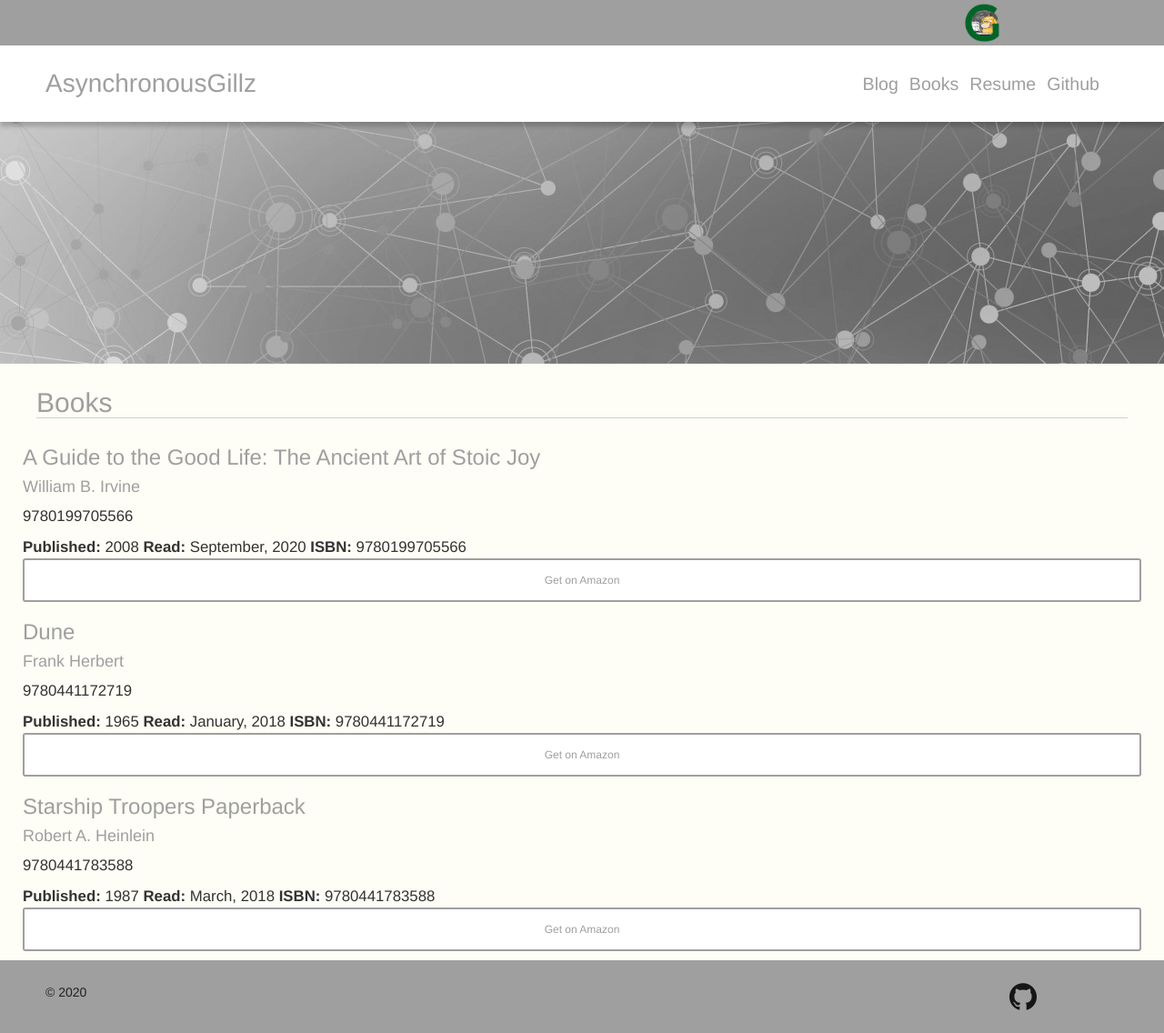
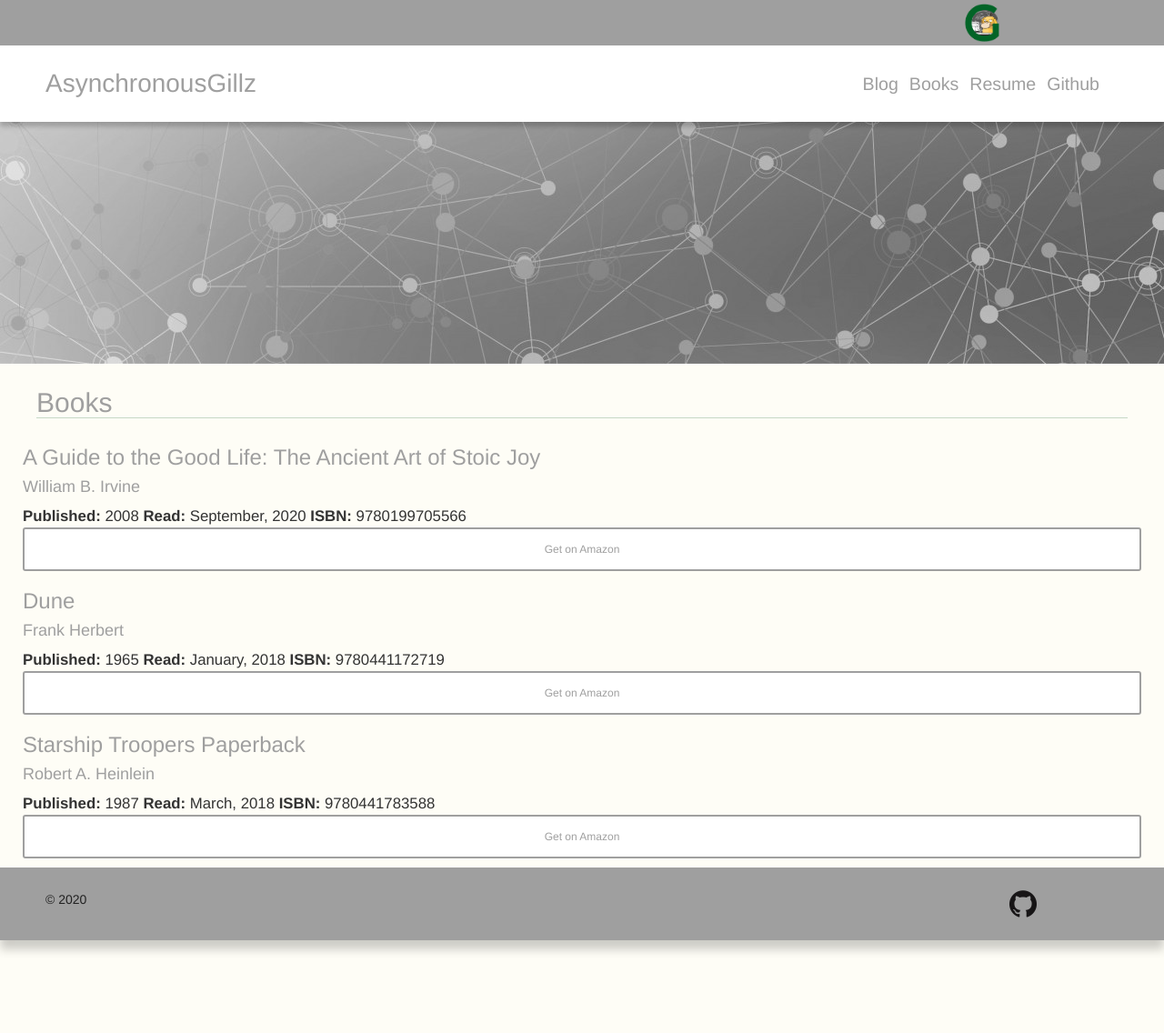
Before and after one commit to GerhardOfRivia/GerhardOfRivia.github.io, a Jekyll site: the page built from books.md, in a window 1280 px wide. Shown: the whole page at 91% size. Built offline with Jekyll 4.4.1, drawn with Linux system fonts in a browser that asks for light colours; nearby versions of some CDN libraries.

```diff
--- a/_includes/books.html
+++ b/_includes/books.html
@@ -7,7 +7,6 @@
 
 			<h4>{{ book.author }}</h4>
 
-			<p>{{ book.ISBN }}</p>
             <div class="font-mono overflow-x-auto flex flex-no-wrap md:block whitespace-no-wrap md:whitespace-normal">
 				<span>
 					<b><i class="text-gray-700 fa fa fa-book-open pr-2"></i>Published:</b>
```
